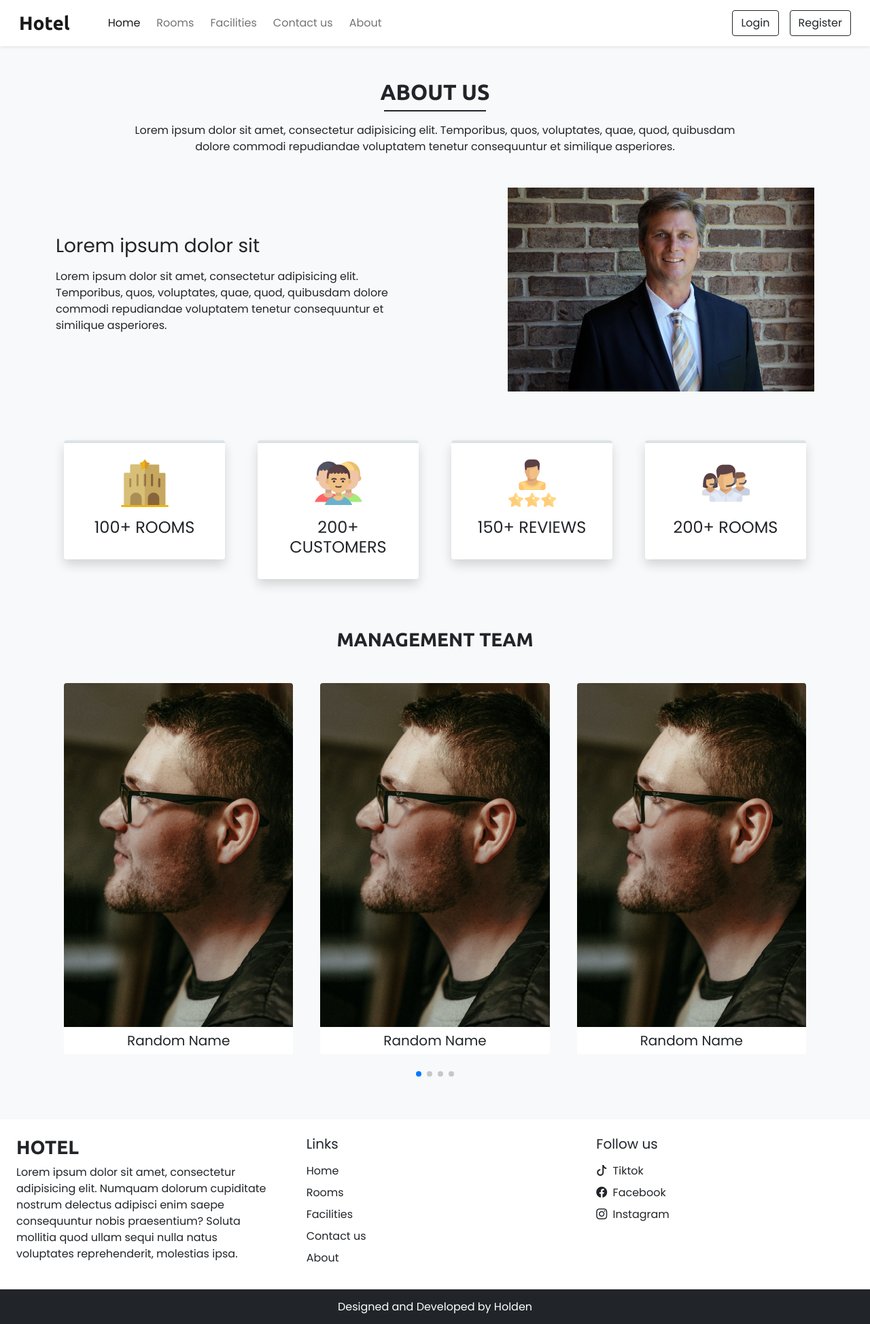
After one commit to thongmevn/test_lap_trinh_web, a PHP site: page /about.php in a window 1280 px wide. The commit adds this page. Shown: the whole page at 68% size. Run offline with PHP 8.4, Linux system fonts and the light colour scheme.

Commit message:
About Us Page Design

```diff
--- /dev/null
+++ b/about.php
@@ -0,0 +1,137 @@
+<!DOCTYPE html>
+<html lang="en">
+<head>
+  <meta charset="UTF-8">
+  <meta http-equiv="X-UA-Compatible" content="IE=edge">
+  <meta name="viewport" content="width=device-width, initial-scale=1.0">
+  <title>Hotel - ABOUT</title>
+  <link rel="stylesheet" href="https://cdn.jsdelivr.net/npm/swiper@11/swiper-bundle.min.css"/>
+  <?php require('inc/links.php'); ?>
+  <style>
+	.box {
+		border-top-color: var(--teal);
+	}
+  </style>
+</head>
+<body class="bg-light">
+
+  <?php require('inc/header.php'); ?>
+
+  <div class="my-5 px-4">
+	<h2 class="fw-bold h-font text-center">ABOUT US</h2>
+	<div class="h-line bg-dark"></div>
+	<p class="text-center mt-3">
+		Lorem ipsum dolor sit amet, consectetur adipisicing elit.
+		Temporibus, quos, voluptates, quae, quod, quibusdam <br> dolore commodi repudiandae voluptatem
+		tenetur consequuntur et similique asperiores.
+	</p>
+  </div>
+
+  <div class="container">
+	<div class="row justify-content-between align-items-center">
+		<div class="col-lg-6 col-md-5 mb-4 order-lg-1 order-md-1 order-2">
+			<h3 class="mb-3">Lorem ipsum dolor sit</h3>
+			<p>
+				Lorem ipsum dolor sit amet, consectetur adipisicing elit.
+				Temporibus, quos, voluptates, quae, quod, quibusdam dolore commodi repudiandae voluptatem
+				tenetur consequuntur et similique asperiores.
+			</p>
+		</div>
+		<div class="col-lg-5 col-md-5 mb-4 order-lg-2 order-md-2 order-1">
+			<img src="images/about/about.jpg" class="w-100" alt="About">
+		</div>
+	</div>
+  </div>
+
+  <div class="container mt-5">
+	<div class="row">
+		<div class="col-lg-3 col-md-6 mb-4 px-4">
+			<div class="bg-white rounded shadow p-4 border-top border-4 text-center">
+				<img src="images/about/hotel.svg" width="70px" alt="">
+				<h4 class="mt-3">100+ ROOMS</h4>
+			</div>
+		</div>
+		<div class="col-lg-3 col-md-6 mb-4 px-4">
+			<div class="bg-white rounded shadow p-4 border-top border-4 text-center">
+				<img src="images/about/customers.svg" width="70px" alt="">
+				<h4 class="mt-3">200+ CUSTOMERS</h4>
+			</div>
+		</div>
+		<div class="col-lg-3 col-md-6 mb-4 px-4">
+			<div class="bg-white rounded shadow p-4 border-top border-4 text-center">
+				<img src="images/about/rating.svg" width="70px" alt="">
+				<h4 class="mt-3">150+ REVIEWS</h4>
+			</div>
+		</div>
+		<div class="col-lg-3 col-md-6 mb-4 px-4">
+			<div class="bg-white rounded shadow p-4 border-top border-4 text-center">
+				<img src="images/about/staff.svg" width="70px" alt="">
+				<h4 class="mt-3">200+ ROOMS</h4>
+			</div>
+		</div>
+	</div>
+  </div>
+
+  <h3 class="my-5 fw-bold h-font text-center">MANAGEMENT TEAM</h3>
+
+  <div class="container px-4">
+	<div class="swiper swiper-container">
+		<div class="swiper-wrapper mb-5">
+			<div class="swiper-slide bg-white text-center overflow-hidden rounded">
+				<img src="images/about/team.jpg" class="w-100" alt="">
+				<h5 class="mt-2">Random Name</h5>
+			</div>
+			<div class="swiper-slide bg-white text-center overflow-hidden rounded">
+				<img src="images/about/team.jpg" class="w-100" alt="">
+				<h5 class="mt-2">Random Name</h5>
+			</div>
+			<div class="swiper-slide bg-white text-center overflow-hidden rounded">
+				<img src="images/about/team.jpg" class="w-100" alt="">
+				<h5 class="mt-2">Random Name</h5>
+			</div>
+			<div class="swiper-slide bg-white text-center overflow-hidden rounded">
+				<img src="images/about/team.jpg" class="w-100" alt="">
+				<h5 class="mt-2">Random Name</h5>
+			</div>
+			<div class="swiper-slide bg-white text-center overflow-hidden rounded">
+				<img src="images/about/team.jpg" class="w-100" alt="">
+				<h5 class="mt-2">Random Name</h5>
+			</div>
+			<div class="swiper-slide bg-white text-center overflow-hidden rounded">
+				<img src="images/about/team.jpg" class="w-100" alt="">
+				<h5 class="mt-2">Random Name</h5>
+			</div>
+		</div>
+		<div class="swiper-pagination"></div>
+	</div>
+  </div>
+
+  <?php require('inc/footer.php'); ?>
+
+  <script src="https://cdn.jsdelivr.net/npm/swiper@11/swiper-bundle.min.js"></script>
+  <script>
+    var swiper = new Swiper(".swiper-container", {
+      slidesPerView: 4,
+	  spaceBetween: 40,
+	  pagination: {
+		el: ".swiper-pagination",
+	  },
+	  breakpoints: {
+		320: {
+			slidesPerView: 1,
+		},
+		640: {
+			slidesPerView: 1,
+		},
+		768: {
+			slidesPerView: 2,
+		},
+		1024: {
+			slidesPerView: 3,
+		},
+	  }
+    });
+  </script>
+
+</body>
+</html>
--- a/facilities.php
+++ b/facilities.php
@@ -19,7 +19,7 @@
 
   <?php require('inc/header.php'); ?>
 
-  <div class="my-5 px-4">
+  	<div class="my-5 px-4">
 		<h2 class="fw-bold h-font text-center">OUR FACILITIES</h2>
 		<div class="h-line bg-dark"></div>
 		<p>
--- a/inc/header.php
+++ b/inc/header.php
@@ -20,7 +20,7 @@
           <a class="nav-link me-2" href="#">Contact us</a>
         </li>
         <li class="nav-item">
-          <a class="nav-link" href="#">About</a>
+          <a class="nav-link" href="about.php">About</a>
         </li>
       </ul>
       <div class="d-flex">
```
Also changed, not shown: images/about/team.jpg (renamed from images/about/IMG_17352.jpg).
